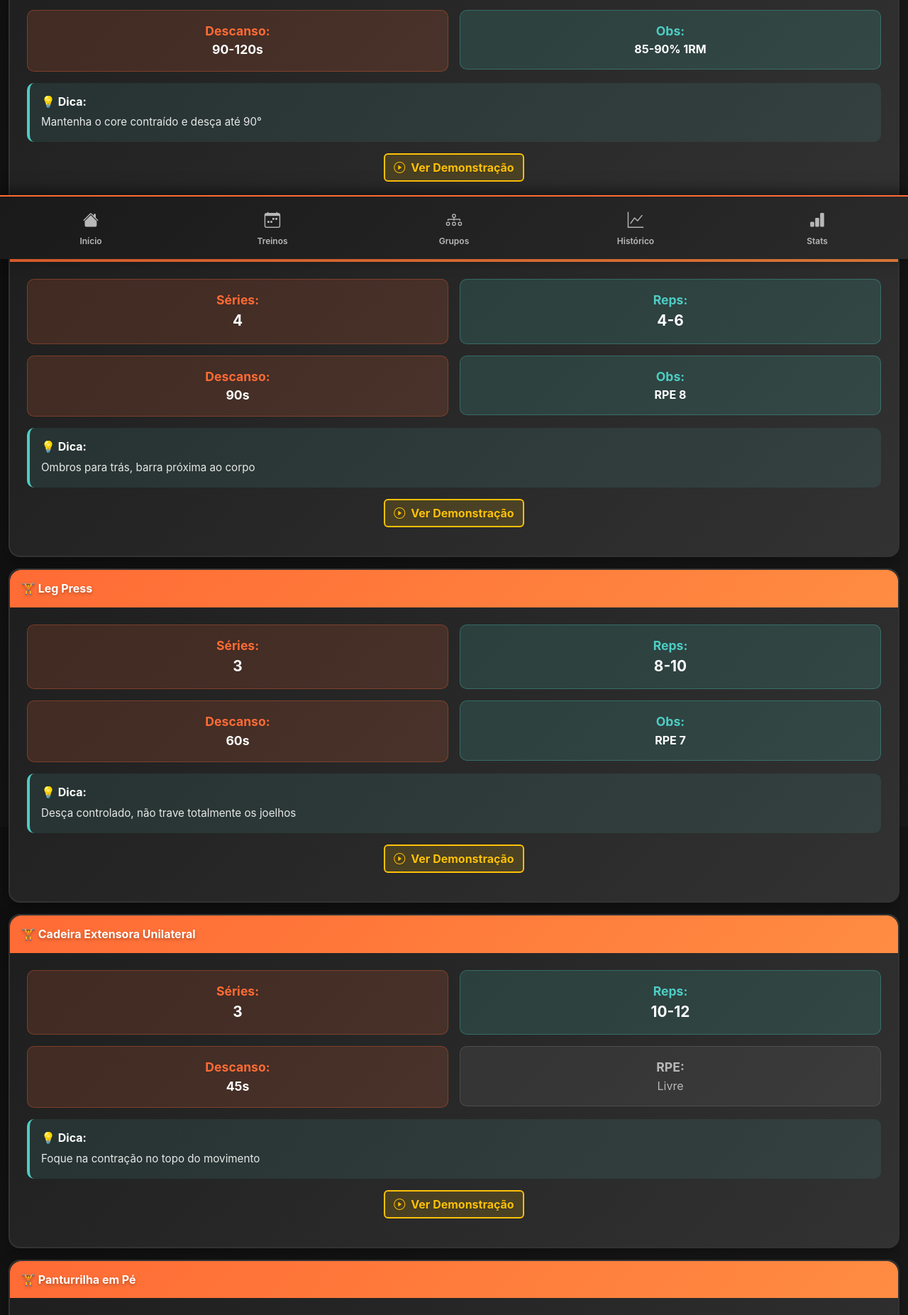
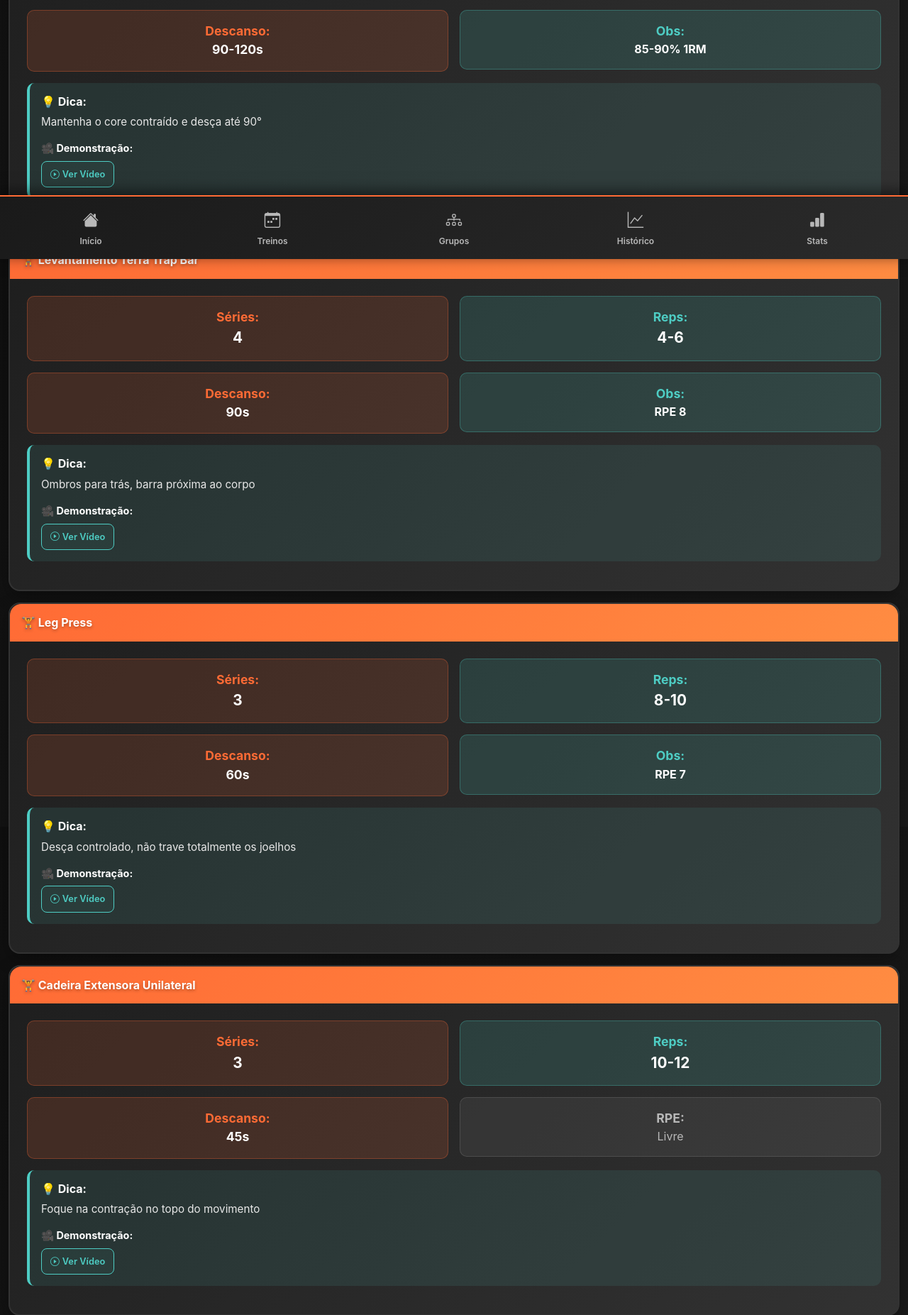
Before and after one commit to D1hDias/GabrielApp, a Flask app: page /treino/mes_1/segunda in a window 1280 px wide. Shown: the part 435-2288 px from the top of the page at 71% size. Run offline with Flask 3, Linux system fonts and the light colour scheme.

Commit message:
Ajustes das demonstrações de treinos

```diff
--- a/app.py
+++ b/app.py
@@ -497,7 +497,11 @@ def estatisticas():
 def treino_detalhes(mes, dia):
     """Página de detalhes do treino mobile"""
     treino = workout_manager.workouts[mes]["treinos"][dia]
-    return render_template('treino_detalhes.html', treino=treino, mes=mes, dia=dia)
+    return render_template('treino_detalhes.html',
+                         treino=treino,
+                         mes=mes,
+                         dia=dia,
+                         workout_manager=workout_manager)
 
 @app.route('/executar-treino/<mes>/<dia>')
 def executar_treino(mes, dia):
@@ -603,8 +607,20 @@ def finalizar_treino():
 
 @app.route('/api/obter-midia/<exercise_name>')
 def obter_midia(exercise_name):
-    media = workout_manager.media_links.get(exercise_name, {})
-    return jsonify({'success': True, 'media': media})
+    """API para obter mídia de um exercício"""
+    try:
+        media = workout_manager.get_exercise_media(exercise_name)
+        return jsonify({
+            'success': True,
+            'media': media,
+            'exercise_name': exercise_name
+        })
+    except Exception as e:
+        return jsonify({
+            'success': False,
+            'error': str(e),
+            'media': {"video": "", "imagem": "", "gif": ""}
+        })
 
 @app.route('/api/salvar-midia', methods=['POST'])
 def salvar_midia():
--- a/templates/treino_detalhes.html
+++ b/templates/treino_detalhes.html
@@ -61,39 +61,86 @@
                             {% endif %}
                         </div>
                     </div>
+
+                    <!-- SEÇÃO DE DICA E MÍDIA ATUALIZADA -->
                     {% if exercicio.dica %}
                     <div class="mt-3 p-3" style="background: rgba(78, 205, 196, 0.1); border-radius: 10px; border-left: 4px solid var(--green-accent);">
                         <h6 style="color: var(--green-accent); margin-bottom: 8px;">💡 Dica:</h6>
                         <p class="mb-0" style="color: var(--text-light); line-height: 1.5;">{{ exercicio.dica }}</p>
+
+                        <!-- NOVA SEÇÃO DE MÍDIA -->
+                        {% set media = workout_manager.get_exercise_media(exercicio.nome) %}
+                        {% if media.video or media.imagem or media.gif %}
+                        <div class="mt-3">
+                            <h6 style="color: var(--orange-primary); font-size: 0.9rem;">🎥 Demonstração:</h6>
+                            <div class="d-flex gap-2 flex-wrap">
+                                {% if media.video %}
+                                <a href="{{ media.video }}" target="_blank" class="btn btn-video-demo">
+                                    <i class="bi bi-play-circle"></i> Ver Vídeo
+                                </a>
+                                {% endif %}
+
+                                {% if media.imagem %}
+                                <a href="{{ media.imagem }}" target="_blank" class="btn btn-image-demo">
+                                    <i class="bi bi-image"></i> Ver Imagem
+                                </a>
+                                {% endif %}
+
+                                {% if media.gif %}
+                                <a href="{{ media.gif }}" target="_blank" class="btn btn-gif-demo">
+                                    <i class="bi bi-film"></i> Ver GIF
+                                </a>
+                                {% endif %}
+                            </div>
+                        </div>
+                        {% else %}
+                        <!-- Se não tiver mídia, mostra mensagem -->
+                        <div class="mt-3 text-center">
+                            <small style="color: var(--text-muted);">📱 Demonstração em breve</small>
+                        </div>
+                        {% endif %}
                     </div>
                     {% endif %}
-                    <div class="mt-3 text-center">
-                        <button class="btn btn-outline-mobile" onclick="verMidia('{{ exercicio.nome }}')" style="border-color: #6f42c1; color: #6f42c1;">
-                            <i class="bi bi-play-circle me-2"></i>Ver Demonstração
-                        </button>
-                    </div>
                 </div>
             </div>
         </div>
         {% endfor %}
     </div>
 </div>
+
+<style>
+/* Estilos para os botões de mídia */
+.btn-video-demo, .btn-image-demo, .btn-gif-demo {
+    padding: 8px 12px;
+    border-radius: 8px;
+    font-size: 0.8rem;
+    font-weight: 600;
+    text-decoration: none;
+    border: 1px solid var(--orange-primary);
+    color: var(--orange-primary);
+    background: rgba(255, 107, 53, 0.05);
+    transition: all 0.2s ease;
+    display: inline-flex;
+    align-items: center;
+    gap: 4px;
+}
+
+.btn-video-demo:hover, .btn-image-demo:hover, .btn-gif-demo:hover {
+    background: var(--orange-primary);
+    color: white;
+    transform: translateY(-1px);
+    text-decoration: none;
+}
+
+.btn-video-demo {
+    border-color: var(--green-accent);
+    color: var(--green-accent);
+    background: rgba(78, 205, 196, 0.05);
+}
+
+.btn-video-demo:hover {
+    background: var(--green-accent);
+    color: white;
+}
+</style>
 {% endblock %}
-
-<script>
-function verMidia(exerciseName) {
-    fetch(`/api/obter-midia/${encodeURIComponent(exerciseName)}`)
-        .then(response => response.json())
-        .then(data => {
-            if (data.success && (data.media.video || data.media.imagem)) {
-                let content = `<h6>${exerciseName}</h6>`;
-                if (data.media.video) content += `<p><a href="${data.media.video}" target="_blank">🎥 Ver Vídeo</a></p>`;
-                if (data.media.imagem) content += `<p><img src="${data.media.imagem}" style="max-width:100%"></p>`;
-                if (data.media.descricao) content += `<p>${data.media.descricao}</p>`;
-                alert(content); // Substitua por modal se quiser
-            } else {
-                alert('Nenhuma mídia cadastrada para este exercício');
-            }
-        });
-}
-</script>
```
